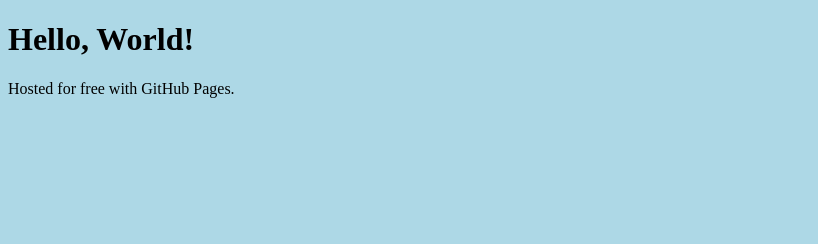
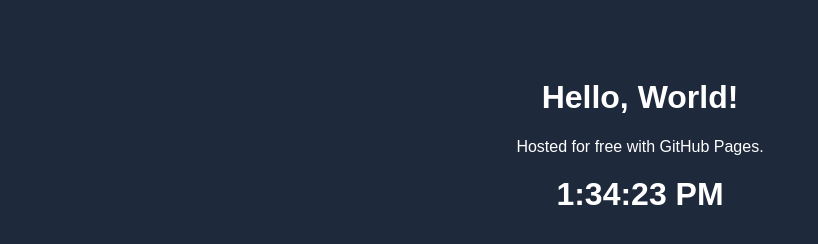
Before and after one commit to Will-Whitehead/Will-Whitehead.github.io, a plain HTML site: page index.html in a window 1280 px wide. Shown: the whole page, without its empty margins (0-818 px from the left). Drawn offline with Linux system fonts and the light colour scheme.

Commit message:
Update index.html

```diff
--- a/index.html
+++ b/index.html
@@ -1,8 +1,36 @@
 <!DOCTYPE html>
 <html>
-  <head><title>My Website Will Whitehead</title></head>
-  <body style="background-color: lightblue;">
+  <head>
+    <title>My Website</title>
+    <style>
+      body {
+        background-color: #1e293b;
+        color: #ffffff;
+        font-family: sans-serif;
+        text-align: center;
+        padding-top: 50px;
+      }
+      #clock {
+        font-size: 2rem;
+        font-weight: bold;
+        margin-top: 20px;
+      }
+    </style>
+  </head>
+  <body>
     <h1>Hello, World!</h1>
     <p>Hosted for free with GitHub Pages.</p>
+
+    <!-- The live time will appear inside this div -->
+    <div id="clock"></div>
+
+    <script>
+      function updateTime() {
+        const now = new Date();
+        document.getElementById("clock").textContent = now.toLocaleTimeString();
+      }
+      updateTime(); // Run immediately so there is no 1-second delay
+      setInterval(updateTime, 1000); // Update every 1,000 milliseconds (1 second)
+    </script>
   </body>
 </html>
```
